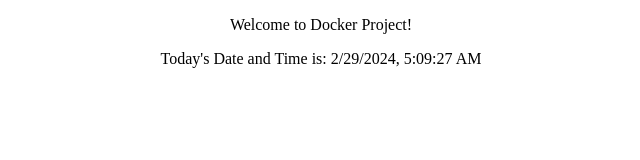
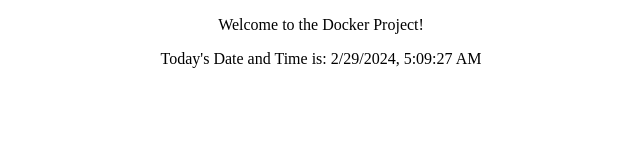
Before and after one commit to ShubhamKB/CallerWorflow, a plain HTML site: page index.html in a window 1280 px wide. Shown: the full height of the page, 319-959 px from the left. Drawn offline with Linux system fonts and the light colour scheme.

Commit message:
Updated welcome text

```diff
--- a/index.html
+++ b/index.html
@@ -5,7 +5,7 @@
      <title>Docker Project</title>
     </head>
     <body>
-     <p>Welcome to Docker Project!<p>
+     <p>Welcome to the Docker Project!<p>
         <p>Today's Date and Time is: <span id='date-time'></span><p>
         <script>
              var dateAndTime = new Date();
```
